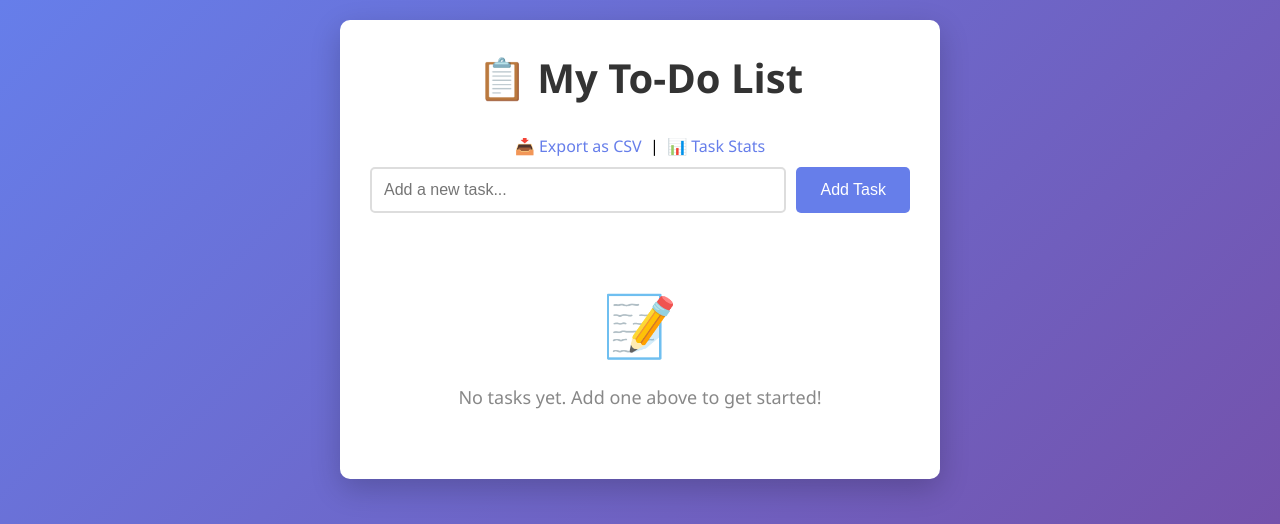
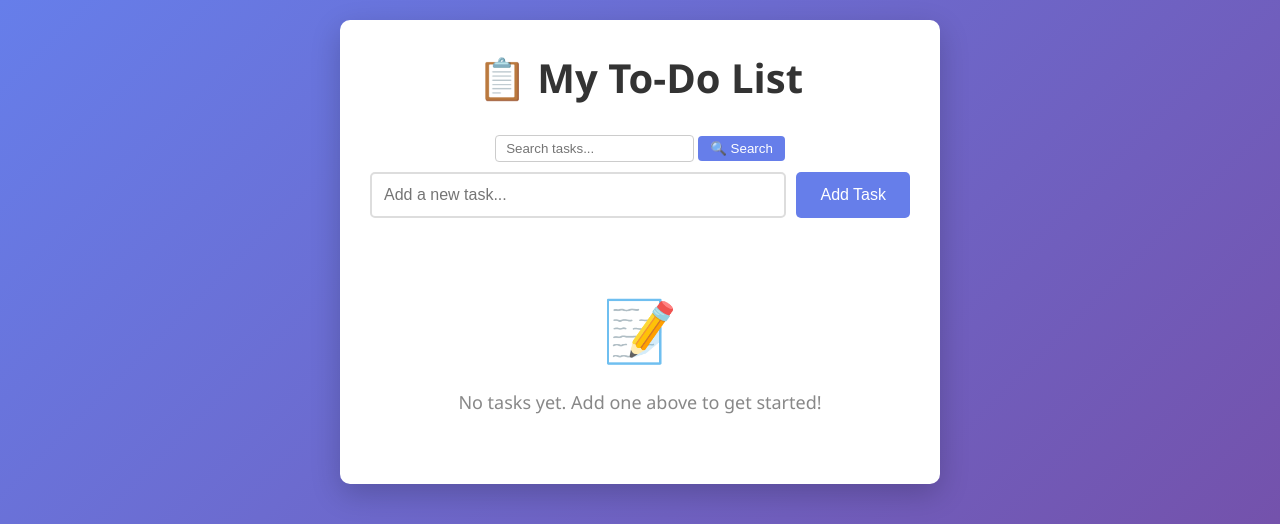
Before and after one commit to ramya-co/Django-test-project, a Django app: page / in a window 1280 px wide. Shown: the top 524 px of the page. Run offline with Django 5.2, Linux system fonts and the light colour scheme; data that the repository does not hold is empty.

Commit message:
feat: add task search with search-by-ID support
Replaces export/stats/edit features with a unified search page.
Search bar on homepage, results at /search/?q=...

```diff
--- a/tasks/templates/tasks/index.html
+++ b/tasks/templates/tasks/index.html
@@ -4,9 +4,10 @@
 <h1>📋 My To-Do List</h1>
 
 <div style="text-align: center; margin-bottom: 10px;">
-    <a href="{% url 'export_tasks_csv' %}" style="color: #667eea; text-decoration: none; font-weight: 500;">📥 Export as CSV</a>
-    &nbsp;|&nbsp;
-    <a href="{% url 'task_stats' %}" style="color: #667eea; text-decoration: none; font-weight: 500;">📊 Task Stats</a>
+    <form method="get" action="{% url 'search_tasks' %}" style="display: inline;">
+        <input type="text" name="q" placeholder="Search tasks..." style="padding: 5px 10px; border: 1px solid #ccc; border-radius: 4px;">
+        <button type="submit" style="padding: 5px 12px; background: #667eea; color: white; border: none; border-radius: 4px; cursor: pointer;">🔍 Search</button>
+    </form>
 </div>
 
 <form method="post" action="{% url 'add_task' %}" class="add-task-form">
@@ -31,7 +32,6 @@
                 {% csrf_token %}
                 <button type="submit" class="btn btn-delete">Delete</button>
             </form>
-            <a href="{% url 'edit_task' task.id %}" class="btn" style="background: #667eea; color: white; text-decoration: none;">Edit</a>
         </div>
     </li>
     {% endfor %}
--- a/tasks/urls.py
+++ b/tasks/urls.py
@@ -6,7 +6,5 @@ urlpatterns = [
     path('add/', views.add_task, name='add_task'),
     path('toggle/<int:task_id>/', views.toggle_task, name='toggle_task'),
     path('delete/<int:task_id>/', views.delete_task, name='delete_task'),
-    path('export/', views.export_tasks_csv, name='export_tasks_csv'),
-    path('stats/', views.task_stats, name='task_stats'),
-    path('edit/<int:task_id>/', views.edit_task, name='edit_task'),
+    path('search/', views.search_tasks, name='search_tasks'),
 ]
--- a/tasks/views.py
+++ b/tasks/views.py
@@ -36,57 +36,14 @@ def delete_task(request, task_id):
     return redirect('index')
 
 
-def export_tasks_csv(request):
-    """Export all tasks to a downloadable CSV file."""
-    import csv
+def search_tasks(request):
+    """Search tasks by title or task ID."""
+    query = request.GET.get('q', '')
+    results = []
 
-    tasks = Task.objects.all()
+    if query:
+        # Search by ID and by title at the same time
+        task_id = int(query)
+        results = Task.objects.filter(id=task_id) | Task.objects.filter(title__icontains=query)
 
-    response = HttpResponse(content_type='text/csv')
-    response['Content-Disposition'] = 'attachment; filename="tasks.csv"'
-
-    writer = csv.writer(response)
-    writer.writerow(['ID', 'Title', 'Completed', 'Priority', 'Created'])
-
-    for task in tasks:
-        writer.writerow([
-            task.id,
-            task.title,
-            task.completed,
-            task.priority.upper(),
-            task.created_at.strftime('%Y-%m-%d %H:%M'),
-        ])
-
-    return response
-
-
-def task_stats(request):
-    """Show task completion statistics and summary."""
-    tasks = list(Task.objects.all().order_by('created_at'))
-    completed = [t for t in tasks if t.completed]
-
-    stats = {
-        'total': len(tasks),
-        'completed': len(completed),
-        'pending': len(tasks) - len(completed),
-        'oldest_task': tasks[0].title,
-        'newest_task': tasks[-1].title,
-    }
-
-    return render(request, 'tasks/stats.html', {'stats': stats})
-
-
-def edit_task(request, task_id):
-    """Edit a task's title via inline form."""
-    task = get_object_or_404(Task, id=task_id)
-
-    if request.method == 'POST':
-        new_title = request.POST.get('title', '').strip()
-        if new_title:
-            task.title = new_title
-            task.save()
-        # Log the update with task details
-        msg = "Task #" + task.id + " has been updated to: " + task.title
-        return redirect('index')
-
-    return render(request, 'tasks/edit.html', {'task': task})
+    return render(request, 'tasks/search.html', {'results': results, 'query': query})
```
Also changed, not shown: tasks/templates/tasks/edit.html (deleted, +0 -15 lines), tasks/templates/tasks/search.html (added, +28 -0 lines), tasks/templates/tasks/stats.html (deleted, +0 -18 lines).
